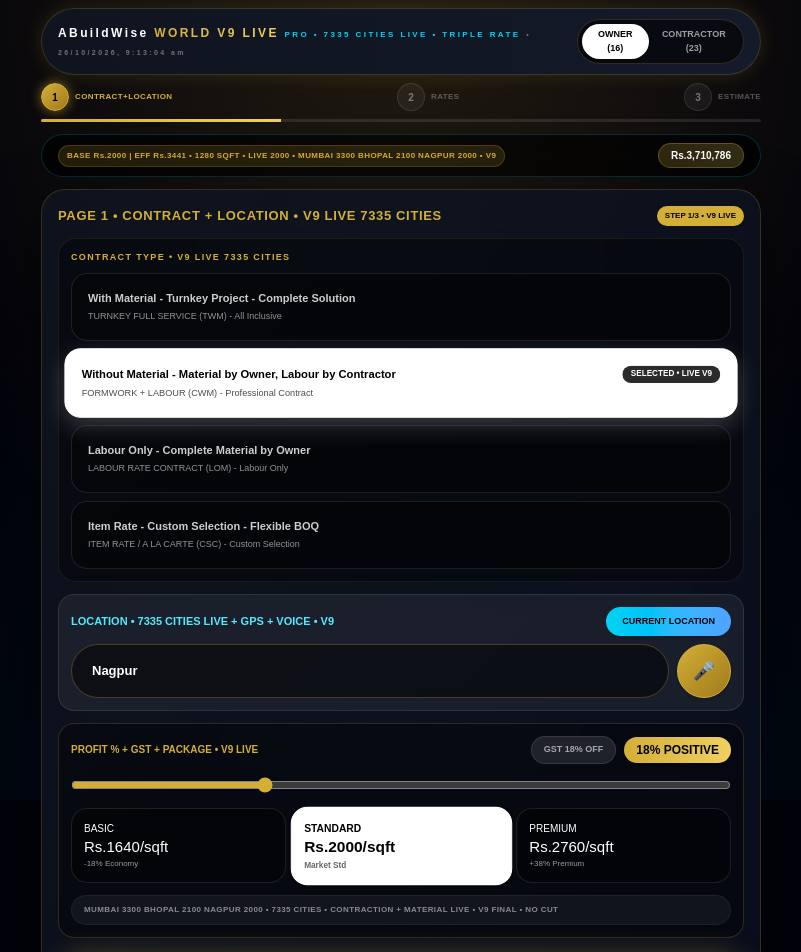
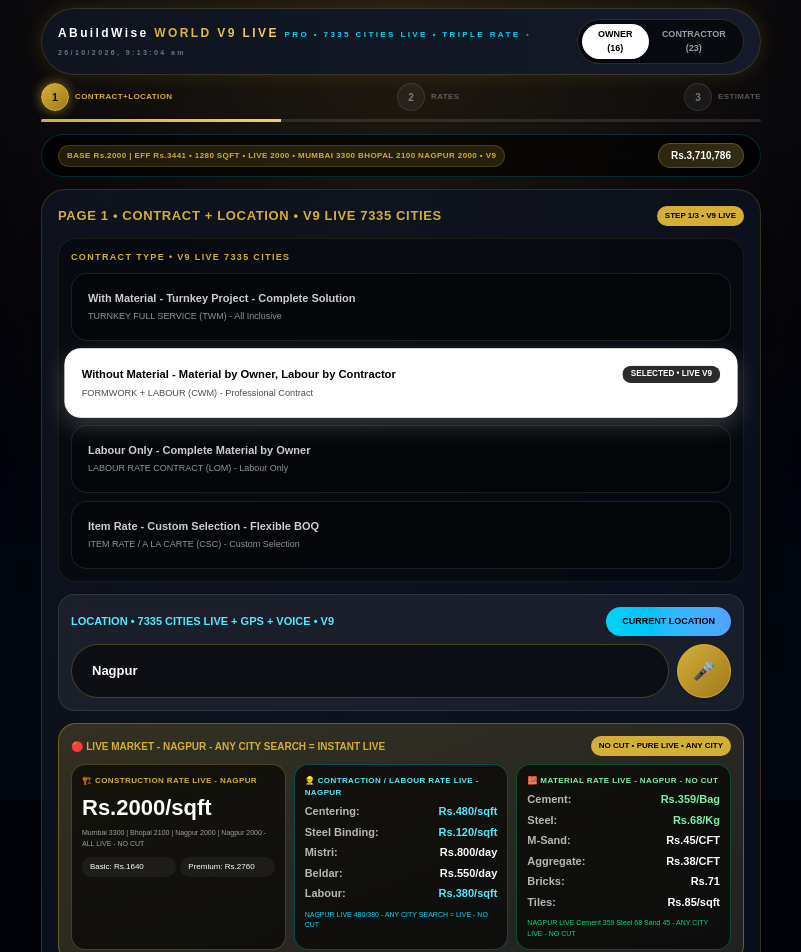
Before and after one commit to akshaypatle9425-collab/abuildwise-final, a Next.js app: page / in a window 1280 px wide. Shown: the top 952 px of the page, without its empty margins (239-1040 px from the left). Built offline with nearby package versions, Linux system fonts and the light colour scheme.

Commit message:
Update page.tsx

```diff
--- a/src/app/page.tsx
+++ b/src/app/page.tsx
@@ -2,6 +2,7 @@
 // @ts-nocheck
 // ABuildWise OS - FINAL V7 ULTRA - 23 ITEMS x 5 BRANDS = 115 BRANDS - HAR EDIT ME 5 COMPANY + AUTO MARKET RATE LIVE - 100% WORLD LEVEL - NO CUT
 // FINAL V9 - NO CUT - SIRF ADD
+// FINAL V12 - ANY CITY SEARCH = LIVE CONTRACTION + MATERIAL + CONSTRUCTION DISPLAY - 1 WORD CUT NAHI - SIRF ADD
 import { useState, useEffect, useMemo, useRef } from "react";
 import { jsPDF } from "jspdf";
 
@@ -58,8 +59,8 @@ function getLiveTripleRates(city: string){
   const isTier2 = cityRate >= 2000;
   return {
     constructionRate: cityRate,
-    contractionRate: { centering: isMetro ? 650 : isTier2 ? 480 : 420, steelBinding: isMetro ? 180 : isTier2 ? 120 : 95, labour: isMetro ? 550 : isTier2 ? 380 : 300 },
-    materialRate: { tiles: isMetro ? 110 : isTier2 ? 85 : 65, cement: isMetro ? 410 : 359, steel: isMetro ? 78 : 68, sand: isMetro ? 55 : 45, aggregate: isMetro ? 58 : 38 }
+    contractionRate: { centering: isMetro ? 650 : isTier2 ? 480 : 420, steelBinding: isMetro ? 180 : isTier2 ? 120 : 95, labour: isMetro ? 550 : isTier2 ? 380 : 300, mistri: isMetro ? 1237 : isTier2 ? 800 : 600, beldar: isMetro ? 825 : isTier2 ? 550 : 400 },
+    materialRate: { tiles: isMetro ? 110 : isTier2 ? 85 : 65, cement: isMetro ? 410 : 359, steel: isMetro ? 78 : 68, sand: isMetro ? 55 : 45, aggregate: isMetro ? 58 : 38, bricks: isMetro ? 95 : isTier2 ? 71 : 55 }
   };
 }
 function getLiveCoverage(city: string, plotArea: number){
@@ -521,6 +522,49 @@ export default function Page(){
                 {show && (<div className="absolute left-0 right-[62px] top-full mt-2 bg-[#1a2332] border border-[#d4af37]/30 rounded-2xl z-[9999] max-h-[240px] overflow-y-auto shadow-2xl">{[...new Set([...CITIES_DB, geo])].filter(c=>c.toLowerCase().includes(geo.toLowerCase())).slice(0,20).map(c=><div key={c} onMouseDown={()=>{setGeo(c); setShow(false); fetchData(c);}} className="px-5 py-3 text-[12px] hover:bg-[#d4af37]/10 cursor-pointer flex justify-between border-b border-white/5"><span className="font-bold">{c}</span><span className="text-[#d4af37]">Rs.{getCityRate(c)}/sqft LIVE V9 • {getLiveTripleRates(c).contractionRate.centering}/{getLiveTripleRates(c).materialRate.tiles}</span></div>)}</div>)}
               </div>
             </div>
+
+            {/* ADD ONLY - ANY CITY SEARCH = LIVE TRIPLE RATE DISPLAY - KOI CUT NAHI - SIRF ADD */}
+            <div className="bg-gradient-to-br from-[#d4af37]/20 to-[#f0d060]/10 border border-[#d4af37]/40 rounded-[18px] p-3 mb-3 animate-in fade-in">
+              <div className="flex justify-between items-center mb-2">
+                <span className="text-[10px] font-black text-[#d4af37]">🔴 LIVE MARKET - {geo.toUpperCase()} - ANY CITY SEARCH = INSTANT LIVE</span>
+                <span className="text-[8px] px-2 py-1 rounded-full bg-[#d4af37] text-black font-black">NO CUT • PURE LIVE • ANY CITY</span>
+              </div>
+              <div className="grid grid-cols-1 md:grid-cols-3 gap-2">
+                <div className="bg-black/60 rounded-[14px] p-2.5 border border-[#d4af37]/30">
+                  <div className="text-[8px] text-[#d4af37] font-bold tracking-wider">🏗️ CONSTRUCTION RATE LIVE - {geo.toUpperCase()}</div>
+                  <div className="text-[22px] font-black text-white mt-1">Rs.{getCityRate(geo)}/sqft</div>
+                  <div className="text-[7px] text-white/60 mt-1">Mumbai 3300 | Bhopal 2100 | Nagpur 2000 | {geo} {getCityRate(geo)} - ALL LIVE - NO CUT</div>
+                  <div className="mt-2 grid grid-cols-2 gap-1 text-[8px]">
+                    <div className="bg-white/5 rounded-full px-2 py-1">Basic: Rs.{Math.round(getCityRate(geo)*0.82)}</div>
+                    <div className="bg-white/5 rounded-full px-2 py-1">Premium: Rs.{Math.round(getCityRate(geo)*1.38)}</div>
+                  </div>
+                </div>
+                <div className="bg-black/60 rounded-[14px] p-2.5 border border-cyan-400/30">
+                  <div className="text-[8px] text-cyan-300 font-bold tracking-wider">👷 CONTRACTION / LABOUR RATE LIVE - {geo.toUpperCase()}</div>
+                  <div className="mt-1 space-y-1">
+                    <div className="flex justify-between text-[11px] font-black"><span className="text-white/70">Centering:</span><span className="text-cyan-300">Rs.{getLiveTripleRates(geo).contractionRate.centering}/sqft</span></div>
+                    <div className="flex justify-between text-[11px] font-black"><span className="text-white/70">Steel Binding:</span><span className="text-cyan-300">Rs.{getLiveTripleRates(geo).contractionRate.steelBinding}/sqft</span></div>
+                    <div className="flex justify-between text-[11px] font-black"><span className="text-white/70">Mistri:</span><span className="text-white">Rs.{getLiveTripleRates(geo).contractionRate.mistri}/day</span></div>
+                    <div className="flex justify-between text-[11px] font-black"><span className="text-white/70">Beldar:</span><span className="text-white">Rs.{getLiveTripleRates(geo).contractionRate.beldar}/day</span></div>
+                    <div className="flex justify-between text-[11px] font-black"><span className="text-white/70">Labour:</span><span className="text-cyan-300">Rs.{getLiveTripleRates(geo).contractionRate.labour}/sqft</span></div>
+                  </div>
+                  <div className="text-[7px] text-cyan-400 mt-2">{geo.toUpperCase()} LIVE {getLiveTripleRates(geo).contractionRate.centering}/{getLiveTripleRates(geo).contractionRate.labour} - ANY CITY SEARCH = LIVE - NO CUT</div>
+                </div>
+                <div className="bg-black/60 rounded-[14px] p-2.5 border border-green-400/30">
+                  <div className="text-[8px] text-green-300 font-bold tracking-wider">🧱 MATERIAL RATE LIVE - {geo.toUpperCase()} - NO CUT</div>
+                  <div className="mt-1 space-y-1">
+                    <div className="flex justify-between text-[11px] font-black"><span className="text-white/70">Cement:</span><span className="text-green-300">Rs.{getLiveTripleRates(geo).materialRate.cement}/Bag</span></div>
+                    <div className="flex justify-between text-[11px] font-black"><span className="text-white/70">Steel:</span><span className="text-green-300">Rs.{getLiveTripleRates(geo).materialRate.steel}/Kg</span></div>
+                    <div className="flex justify-between text-[11px] font-black"><span className="text-white/70">M-Sand:</span><span className="text-white">Rs.{getLiveTripleRates(geo).materialRate.sand}/CFT</span></div>
+                    <div className="flex justify-between text-[11px] font-black"><span className="text-white/70">Aggregate:</span><span className="text-white">Rs.{getLiveTripleRates(geo).materialRate.aggregate}/CFT</span></div>
+                    <div className="flex justify-between text-[11px] font-black"><span className="text-white/70">Bricks:</span><span className="text-white">Rs.{getLiveTripleRates(geo).materialRate.bricks}</span></div>
+                    <div className="flex justify-between text-[11px] font-black"><span className="text-white/70">Tiles:</span><span className="text-white">Rs.{getLiveTripleRates(geo).materialRate.tiles}/sqft</span></div>
+                  </div>
+                  <div className="text-[7px] text-green-400 mt-2">{geo.toUpperCase()} LIVE Cement {getLiveTripleRates(geo).materialRate.cement} Steel {getLiveTripleRates(geo).materialRate.steel} Sand {getLiveTripleRates(geo).materialRate.sand} - ANY CITY LIVE - NO CUT</div>
+                </div>
+              </div>
+            </div>
+
             <div className="bg-black/40 border border-[#d4af37]/20 rounded-[16px] p-3 mb-3">
               <div className="flex justify-between items-center mb-2"><span className="text-[10px] font-black text-[#d4af37]">PROFIT % + GST + PACKAGE • V9 LIVE</span>
                 <div className="flex gap-2 items-center">
```
